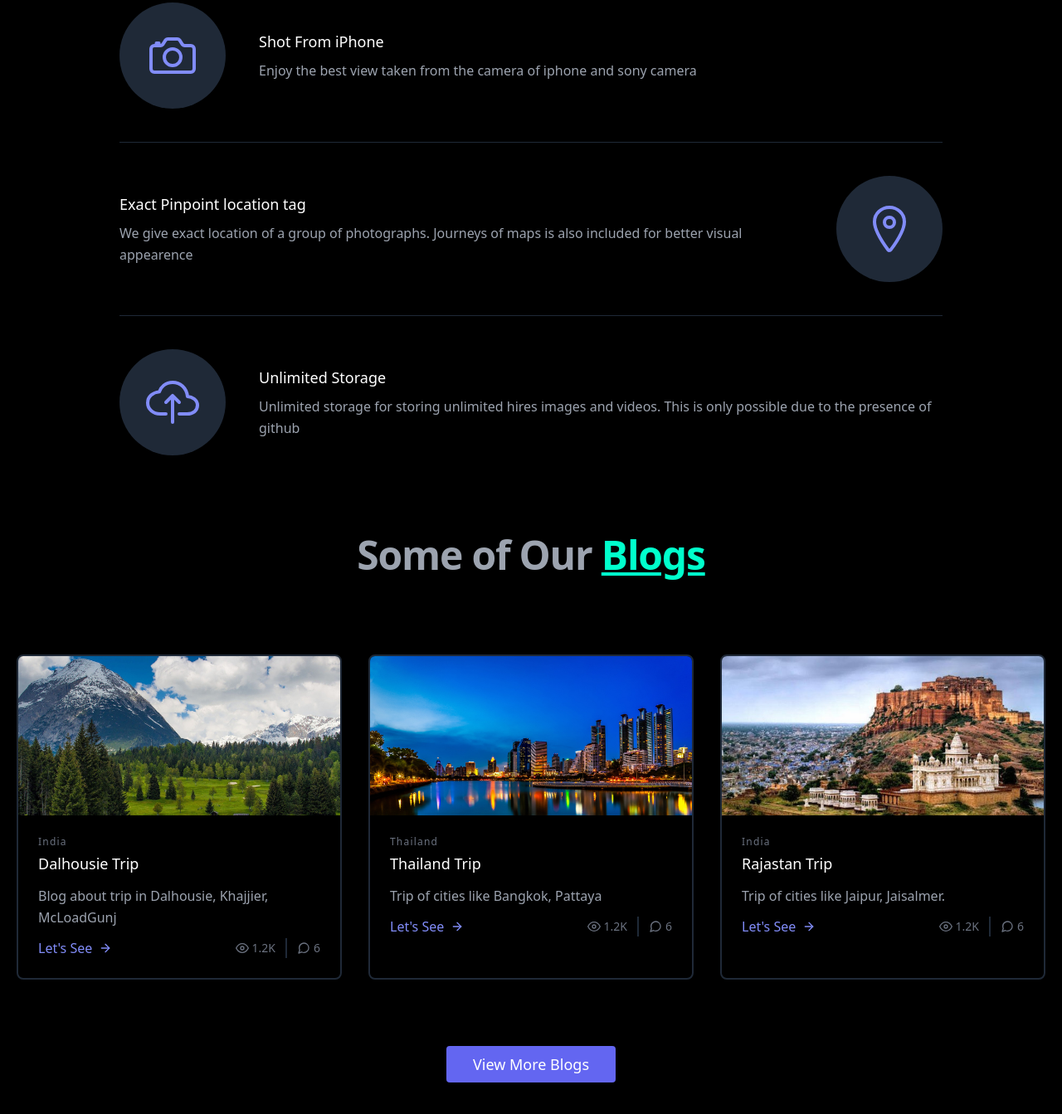
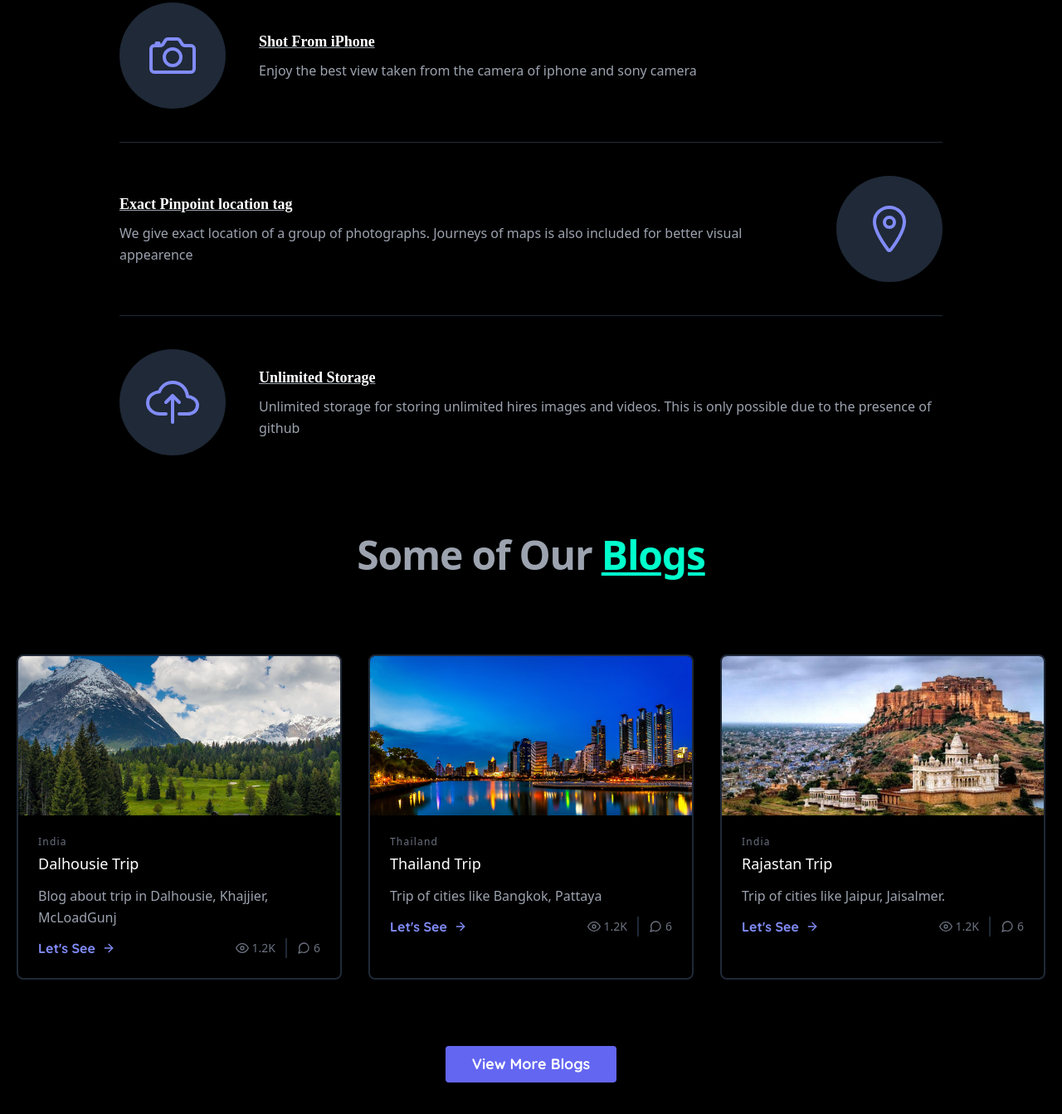
Before and after one commit to Atharv714/TWA, a website: page index.html in a window 1280 px wide. Shown: the part 633-1976 px from the top of the page at 83% size. Drawn offline with nearby package versions, Linux system fonts and the light colour scheme.

Commit message:
Update index.html

```diff
--- a/index.html
+++ b/index.html
@@ -36,8 +36,8 @@
              <span>the quality of photos and videos.</span>
             </p>
             <div class="flex justify-center">
-              <button class="inline-flex text-white bg-indigo-500 border-0 py-2 px-6 focus:outline-none hover:bg-indigo-600 rounded text-lg">View Blogs</button>
-              <button class="ml-4 inline-flex text-gray-400 bg-gray-800 border-0 py-2 px-6 focus:outline-none hover:bg-gray-700 hover:text-white rounded text-lg">View Timeline</button>
+              <button class="inline-flex text-white bg-indigo-500 border-0 py-2 px-6 focus:outline-none hover:bg-indigo-600 rounded text-lg" style="font-family: 'Quicksand'; font-weight : 900">View Blogs</button>
+              <button class="ml-4 inline-flex text-gray-400 bg-gray-800 border-0 py-2 px-6 focus:outline-none hover:bg-gray-700 hover:text-white rounded text-lg" style="font-family: 'Quicksand'; font-weight : 900">View Timeline</button>
             </div>
           </div>
         </div>
@@ -51,19 +51,16 @@
         <div class="container px-5 py-24 mx-auto">
           <div class="flex items-center lg:w-4/5 mx-auto border-b pb-10 mb-10 border-gray-800 sm:flex-row flex-col">
             <div class="sm:w-32 sm:h-32 h-20 w-20 sm:mr-10 inline-flex items-center justify-center rounded-full text-indigo-400 bg-gray-800 flex-shrink-0">
-              <!-- <svg fill="none" stroke="currentColor" stroke-linecap="round" stroke-linejoin="round" stroke-width="2" class="sm:w-16 sm:h-16 w-10 h-10" viewBox="0 0 24 24">
-                <path d="M22 12h-4l-3 9L9 3l-3 9H2"></path>
-              </svg> -->
               <ion-icon name="camera-outline"></ion-icon>
             </div>
             <div class="flex-grow sm:text-left text-center mt-6 sm:mt-0">
-              <h2 class="text-white text-lg title-font font-medium mb-2">Shot From iPhone</h2>
+              <u><h2 class="text-white font-extrabold text-lg title-font mb-2" style="font-family: 'Raleway';">Shot From iPhone</h2></u>
               <p class="leading-relaxed text-base">Enjoy the best view taken from the camera of iphone and sony camera</p>
             </div>
           </div>
           <div class="flex items-center lg:w-4/5 mx-auto border-b pb-10 mb-10 border-gray-800 sm:flex-row flex-col">
             <div class="flex-grow sm:text-left text-center mt-6 sm:mt-0">
-              <h2 class="text-white text-lg title-font font-medium mb-2">Exact Pinpoint location tag</h2>
+            <u><h2 class="text-white text-lg title-font font-extrabold mb-2" style="font-family: 'Raleway';">Exact Pinpoint location tag</h2></u>
               <p class="leading-relaxed text-base">We give exact location of a group of photographs. Journeys of maps is also included for better visual appearence</p>
             </div>
             <div class="sm:w-32 order-first sm:order-none sm:h-32 h-20 w-20 sm:ml-10 inline-flex items-center justify-center rounded-full text-indigo-400 bg-gray-800 flex-shrink-0">
@@ -75,7 +72,7 @@
               <ion-icon name="cloud-upload-outline"></ion-icon>
             </div>
             <div class="flex-grow sm:text-left text-center mt-6 sm:mt-0">
-              <h2 class="text-white text-lg title-font font-medium mb-2">Unlimited Storage</h2>
+            <u><h2 class="text-white text-lg title-font font-extrabold mb-2" style="font-family: 'Raleway';">Unlimited Storage</h2></u>
               <p class="leading-relaxed text-base">Unlimited storage for storing unlimited hires images and videos. This is only possible due to the presence of github</p>
             </div>
           </div>
@@ -99,7 +96,7 @@
                   <h1 class="title-font text-lg font-medium text-white mb-3">Dalhousie Trip</h1>
                   <p class="leading-relaxed mb-3">Blog about trip in Dalhousie, Khajjier, McLoadGunj</p>
                   <div class="flex items-center flex-wrap ">
-                    <a class="text-indigo-400 inline-flex items-center md:mb-2 lg:mb-0">Let's See
+                    <a class="text-indigo-400 inline-flex items-center md:mb-2 lg:mb-0" style="font-family: 'Quicksand'; font-weight : 900">Let's See
                       <svg class="w-4 h-4 ml-2" viewBox="0 0 24 24" stroke="currentColor" stroke-width="2" fill="none" stroke-linecap="round" stroke-linejoin="round">
                         <path d="M5 12h14"></path>
                         <path d="M12 5l7 7-7 7"></path>
@@ -129,7 +126,7 @@
                   <h1 class="title-font text-lg font-medium text-white mb-3">Thailand Trip</h1>
                   <p class="leading-relaxed mb-3">Trip of cities like Bangkok, Pattaya</p>
                   <div class="flex items-center flex-wrap">
-                    <a class="text-indigo-400 inline-flex items-center md:mb-2 lg:mb-0">Let's See
+                    <a class="text-indigo-400 inline-flex items-center md:mb-2 lg:mb-0" style="font-family: 'Quicksand'; font-weight : 900">Let's See
                       <svg class="w-4 h-4 ml-2" viewBox="0 0 24 24" stroke="currentColor" stroke-width="2" fill="none" stroke-linecap="round" stroke-linejoin="round">
                         <path d="M5 12h14"></path>
                         <path d="M12 5l7 7-7 7"></path>
@@ -160,7 +157,7 @@
                     <h1 class="title-font text-lg font-medium text-white mb-3">Rajastan Trip</h1>
                     <p class="leading-relaxed mb-3">Trip of cities like Jaipur, Jaisalmer.</p>
                     <div class="flex items-center flex-wrap ">
-                      <a class="text-indigo-400 inline-flex items-center md:mb-2 lg:mb-0">Let's See
+                      <a class="text-indigo-400 inline-flex items-center md:mb-2 lg:mb-0" style="font-family: 'Quicksand'; font-weight : 900">Let's See
                         <svg class="w-4 h-4 ml-2" viewBox="0 0 24 24" stroke="currentColor" stroke-width="2" fill="none" stroke-linecap="round" stroke-linejoin="round">
                           <path d="M5 12h14"></path>
                           <path d="M12 5l7 7-7 7"></path>
@@ -187,7 +184,7 @@
 
           <center>
             <div>
-              <a href="#"><button class="flex mx-auto mt-20 text-white bg-indigo-500 border-0 py-2 px-8 focus:outline-none hover:bg-indigo-600 rounded text-lg">View More Blogs</button></a>
+              <a href="#"><button class="flex mx-auto mt-20 text-white bg-indigo-500 border-0 py-2 px-8 focus:outline-none hover:bg-indigo-600 rounded text-lg" style="font-family: 'Quicksand'; font-weight : 900">View More Blogs</button></a>
             </div>
           </center>
 
```
